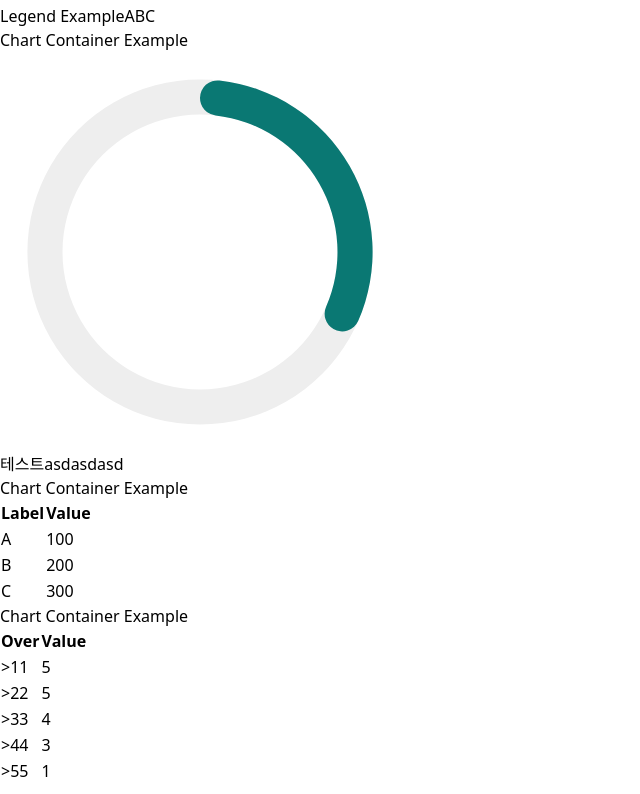
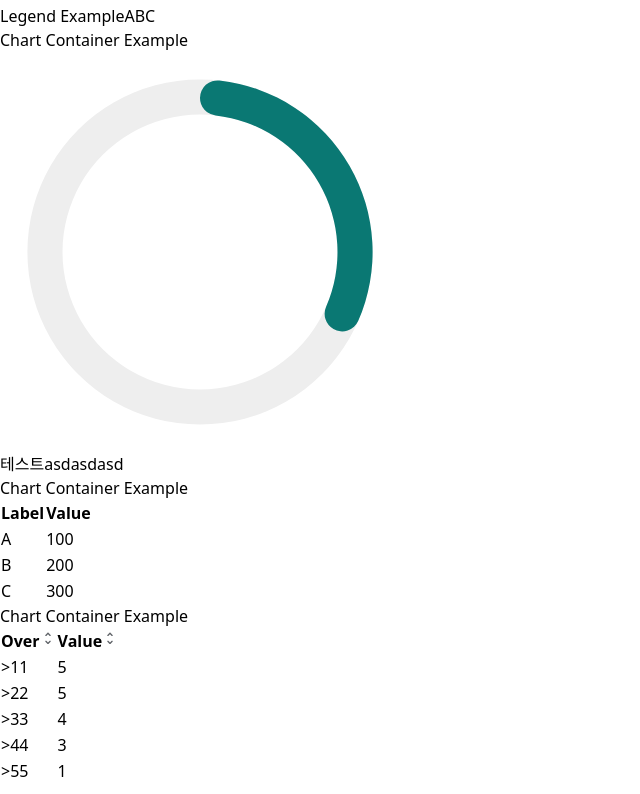
Before and after one commit to dev-hobeoung/hobeoung-ui-chart, a React (Vite) app: page / in a window 1280 px wide. Shown: the part 1412-2206 px from the top of the page, without its empty margins (0-640 px from the left). Built offline with nearby package versions, Linux system fonts and the light colour scheme.

Commit message:
feat: Add Grid Sort Operation

```diff
--- a/src/App.tsx
+++ b/src/App.tsx
@@ -102,6 +102,7 @@ function App() {
         <ChartContainer title="Chart Container Example">
           <ChartContainer.GridOver
             data={[1,2,3,4,10,23,43,45,45,56]}
+            useSort
           />
         </ChartContainer>
       </div>
--- a/src/charts/grid/Grid.tsx
+++ b/src/charts/grid/Grid.tsx
@@ -1,34 +1,107 @@
 /* eslint-disable @typescript-eslint/no-empty-object-type */
-import React from "react";
+import React, { useState } from "react";
 import { ChartDataType } from "../DataType";
 import { cn } from "../../utils/StyleUtils";
 import { legendElementVariants, colorVariantDef } from "../../Types";
+import IconUnfoldMore from '../../assets/ICON_UNFOLD_MORE.svg?react';
 
 export interface GridDataType extends ChartDataType {}
 
-export interface GridProps {
+export type GridDataSortKeyType = "label" | "value" | undefined;
+
+export interface GridDataSortContext {
+  sortKey: GridDataSortKeyType;
+  desc: boolean | undefined;
+}
+
+export interface GridSortProps {
+  useSort?: boolean;
+  compare?: (
+    sortKey: GridDataSortKeyType,
+    prev: GridDataType,
+    next: GridDataType,
+    desc: boolean | undefined,
+  ) => number;
+}
+
+export interface GridProps extends GridSortProps {
   labels?: string[];
   data: GridDataType[];
   labelHeader?: string;
   valueHeader?: string;
 }
 
-export const Grid: React.FC<GridProps> = ({ labels = [], data, labelHeader, valueHeader }) => {
+export const Grid: React.FC<GridProps> = ({
+  labels = [],
+  data,
+  labelHeader,
+  valueHeader,
+  useSort,
+  compare
+}) => {
+  const [sortContext, setSortContext] = useState<GridDataSortContext>();
+
+  if (!compare) {
+    compare = (sortKey, prev, next, desc) => {
+      if (sortKey === undefined || desc === undefined) return 0;
+
+      let compare = 0;
+
+      if (sortKey === "label") {
+        compare = prev.label.localeCompare(next.label);
+      }
+      else if (sortKey === "value") {
+        if (prev.value && !next.value) compare = -1;
+        else if (!prev.value && next.value) compare = 1;
+        else if (prev.value && next.value) compare = prev.value - next.value;
+      }
+
+      return desc ? compare * -1 : compare;
+    }
+  }
+
+  const handleOnClickSort = (sortKey: GridDataSortKeyType) => {
+    if (!sortContext || sortContext.sortKey !== sortKey) {
+      setSortContext({ sortKey, desc: true });
+      return;
+    }
+    if (sortContext.desc === false) setSortContext(undefined);
+    else setSortContext({ ...sortContext, desc: false});
+  }
+
+  const sortedData = useSort ?
+    data.sort((prev, next) => {
+      return compare(sortContext?.sortKey, prev, next, sortContext?.desc)
+    }) : data;
 
   return (
     <table className="w-[400px] border border-1 border-[#dadce0] m-5">
       <thead className="border border-1 border-[#dadce0]">
         <tr>
           <th className="text-left border-[0.5px] border-[#dadce0] border-r-0 pr-2 pl-2">
-            {labelHeader ?? 'Label'}
+            <div className="flex items-center">
+              <span>{labelHeader ?? 'Label'}</span>
+              {useSort && (
+                <button type="button" onClick={() => handleOnClickSort("label")}>
+                  <IconUnfoldMore />
+                </button>
+              )}
+            </div>
           </th>
           <th className="text-left border-[0.5px] border-[#dadce0] border-l-0 pr-2 pl-2">
-            {valueHeader ?? 'Value'}
+            <div className="flex items-center">
+              <span>{valueHeader ?? 'Value'}</span>
+              {useSort && (
+                <button type="button" onClick={() => handleOnClickSort("value")}>
+                  <IconUnfoldMore />
+                </button>
+              )}
+            </div>
           </th>
         </tr>
       </thead>
       <tbody>
-        {data.map(d => {
+        {sortedData.map(d => {
           const labelIndex = labels.indexOf(d.label);
           const variant = Object.keys(colorVariantDef)[labelIndex] as keyof typeof colorVariantDef;
           return (
--- a/src/charts/grid/GridOver.tsx
+++ b/src/charts/grid/GridOver.tsx
@@ -6,14 +6,14 @@
   추가로, GridOver는 특성상 Legend를 사용할 케이스가 없는 것으로 판단함.
 */
 
-import { Grid, GridDataType } from "./Grid";
+import { Grid, GridDataType, GridSortProps } from "./Grid";
 
-export interface GridOverProps {
+export interface GridOverProps extends GridSortProps {
   data: number[];
   overRanges?: number[];
 }
 
-export const GridOver: React.FC<GridOverProps> = ({ data, overRanges }) => {
+export const GridOver: React.FC<GridOverProps> = ({ data, overRanges, useSort, compare }) => {
   const labels: string[] = [];
   const gridData: GridDataType[] = [];
 
@@ -43,6 +43,8 @@ export const GridOver: React.FC<GridOverProps> = ({ data, overRanges }) => {
       data={gridData}
       labelHeader="Over"
       valueHeader="Value"
+      useSort={useSort}
+      compare={compare}
     />
   );
 }
```
Also changed, not shown: src/assets/ICON_UNFOLD_MORE.svg (added).
